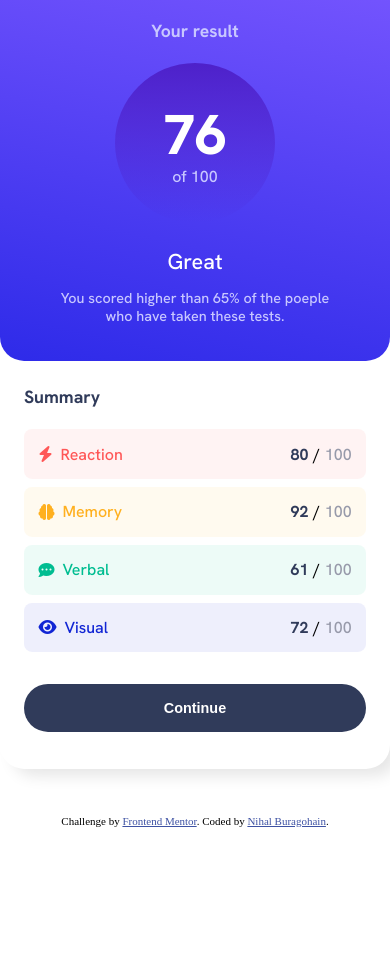
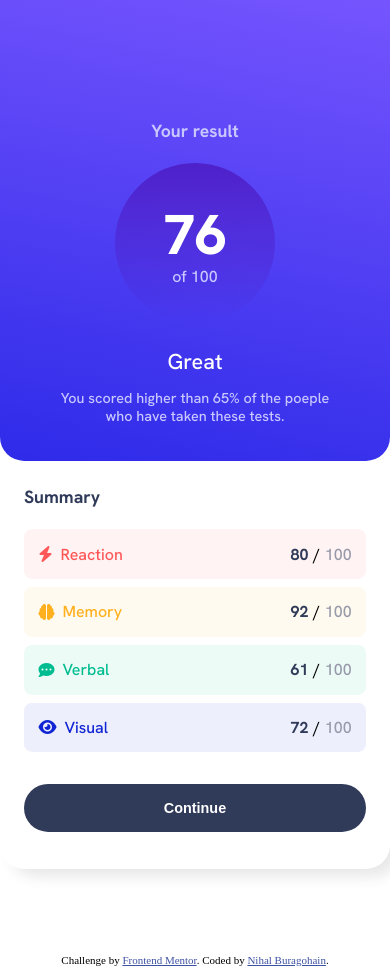
Before and after one commit to NihalP01/frontend-mentor-challenges-02, a plain HTML site: page index.html in a window 390 px wide. Before the commit the page ends 844 px from the top, so only its background shows below. Drawn offline with Linux system fonts and the light colour scheme.

Commit message:
final changes

```diff
--- a/index.html
+++ b/index.html
@@ -52,7 +52,6 @@
         border-radius: 1.5rem;
         width: 100%;
         max-width: 600px;
-
         padding: 0;
         box-shadow: 10px 10px 15px -3px rgba(0, 0, 0, 0.1);
       }
@@ -61,6 +60,8 @@
         .main-section {
           display: flex;
           flex-direction: column;
+          min-height: 100vh;
+          margin: 0;
         }
       }
 
@@ -79,7 +80,7 @@
 
       @media screen and (max-width: 480px) {
         .first-section {
-          margin-top: -7rem;
+          padding-top: 7rem;
         }
       }
 
@@ -179,8 +180,6 @@
       }
 
       .btn-continue:hover {
-        /* background-color: hsl(241, 81%, 54%);
-        hsl(252, 100%, 67%) */
         background: linear-gradient(
           0deg,
           hsl(241, 81%, 54%),
@@ -190,9 +189,16 @@
 
       .attribution {
         position: absolute;
-        bottom: 2%;
+        bottom: 1rem;
         font-size: 11px;
         text-align: center;
+      }
+
+      @media screen and (max-width: 480px) {
+        .attribution {
+          transform: translateY(1200%);
+          margin-bottom: 0.4rem;
+        }
       }
 
       .attribution a {
```
